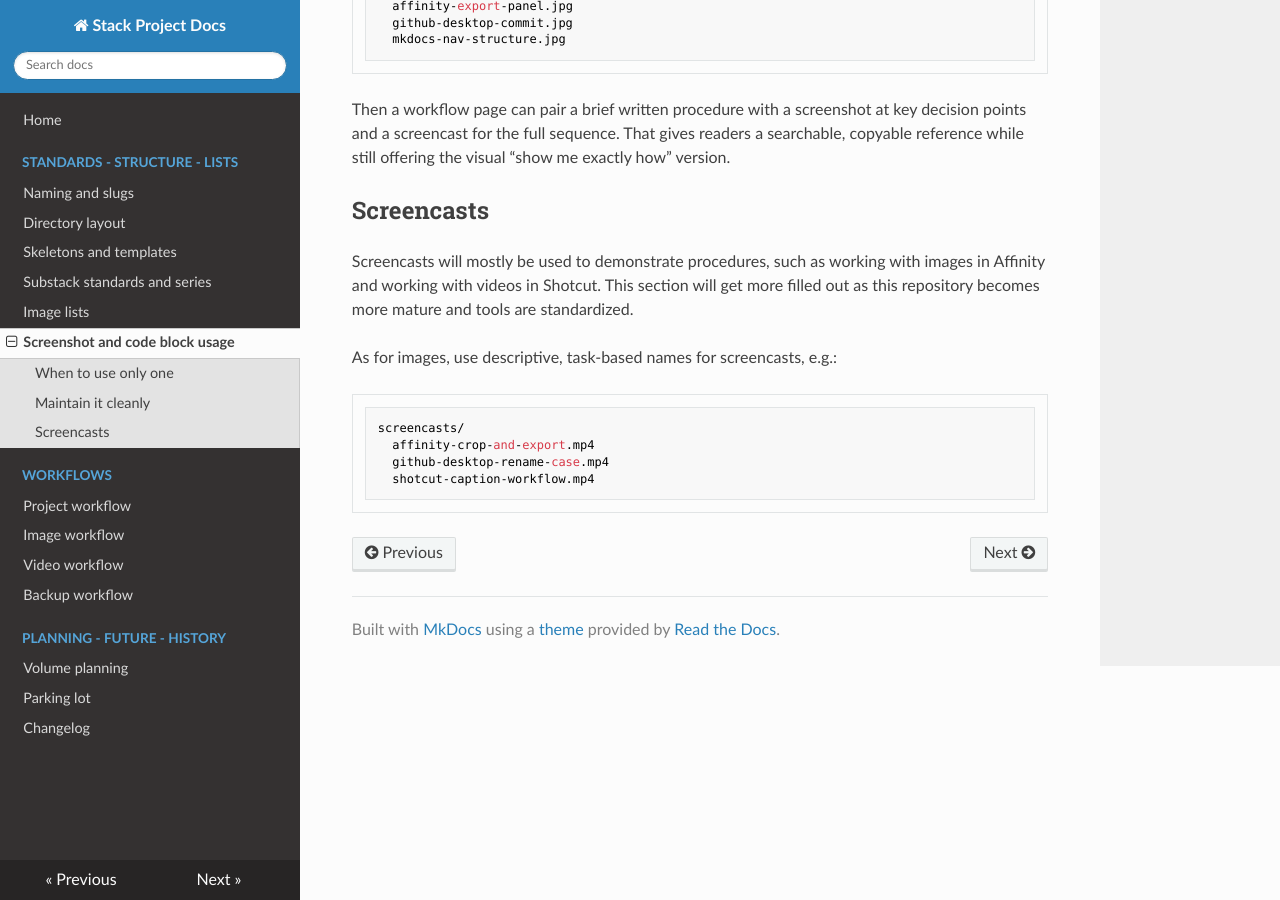
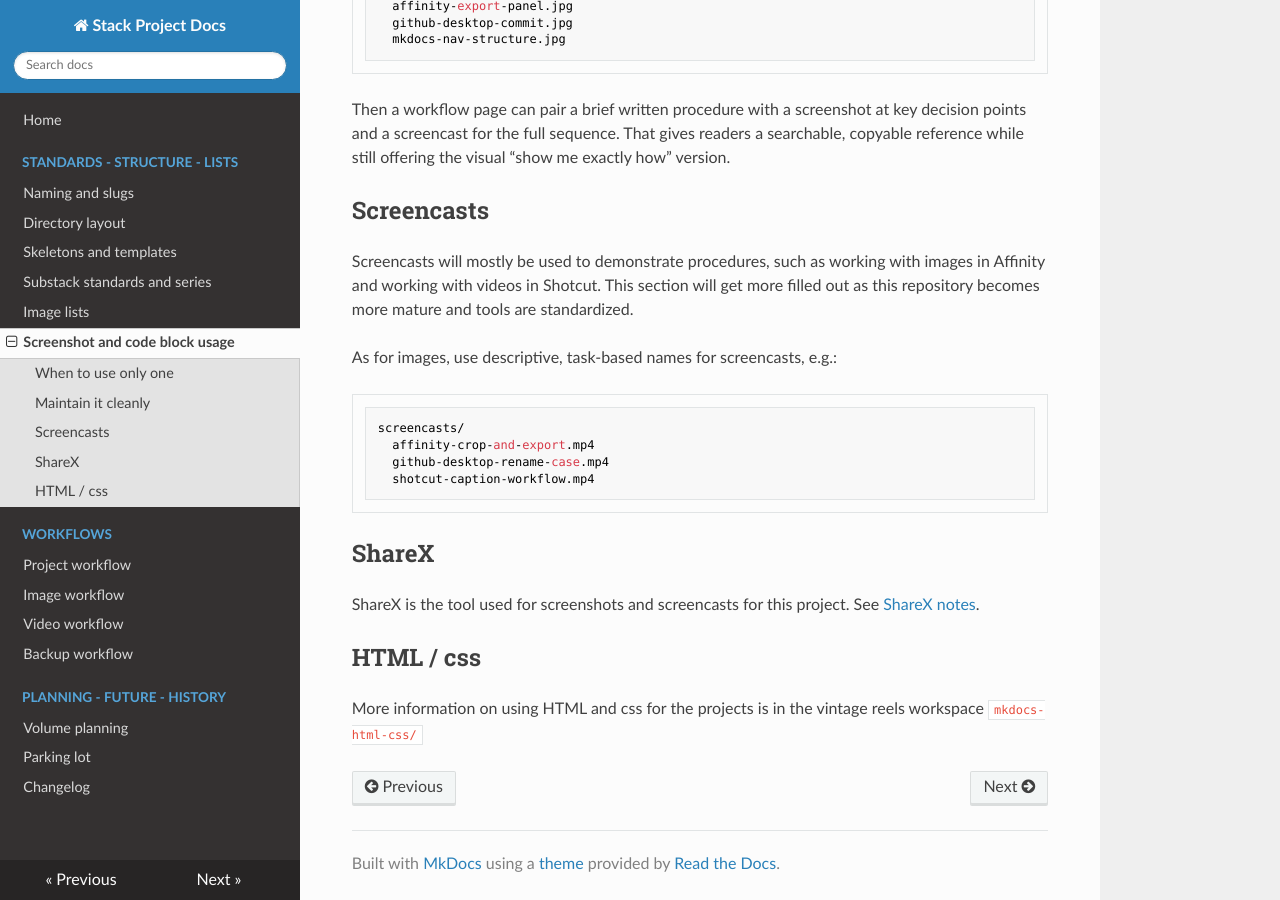
Before and after one commit to john-tech-writer/stack-project-docs, an MkDocs documentation site: the page built from docs/screenshot-code-block-usage.md, in a window 1280 px wide and 900 px high, scrolled down 2415 px. Built offline with MkDocs 1.6.1, drawn with Linux system fonts in a browser that asks for light colours; nearby versions of some CDN libraries.

Commit message:
add sharex notes file and minor revs
minor revs to screenshot file to add links

````diff
--- a/docs/screenshot-code-block-usage.md
+++ b/docs/screenshot-code-block-usage.md
@@ -96,3 +96,11 @@ screencasts/
   github-desktop-rename-case.mp4
   shotcut-caption-workflow.mp4
 ```
+
+## ShareX
+
+ShareX is the tool used for screenshots and screencasts for this project. See [ShareX notes](sharex-notes.md).
+
+## HTML / css
+
+More information on using HTML and css for the projects is in the vintage reels workspace `mkdocs-html-css/`
````
Also changed, not shown: docs/sharex-notes.md (added, +19 -0 lines), docs/img/screenshots/dirs test wide resize to 800px.png (added).
